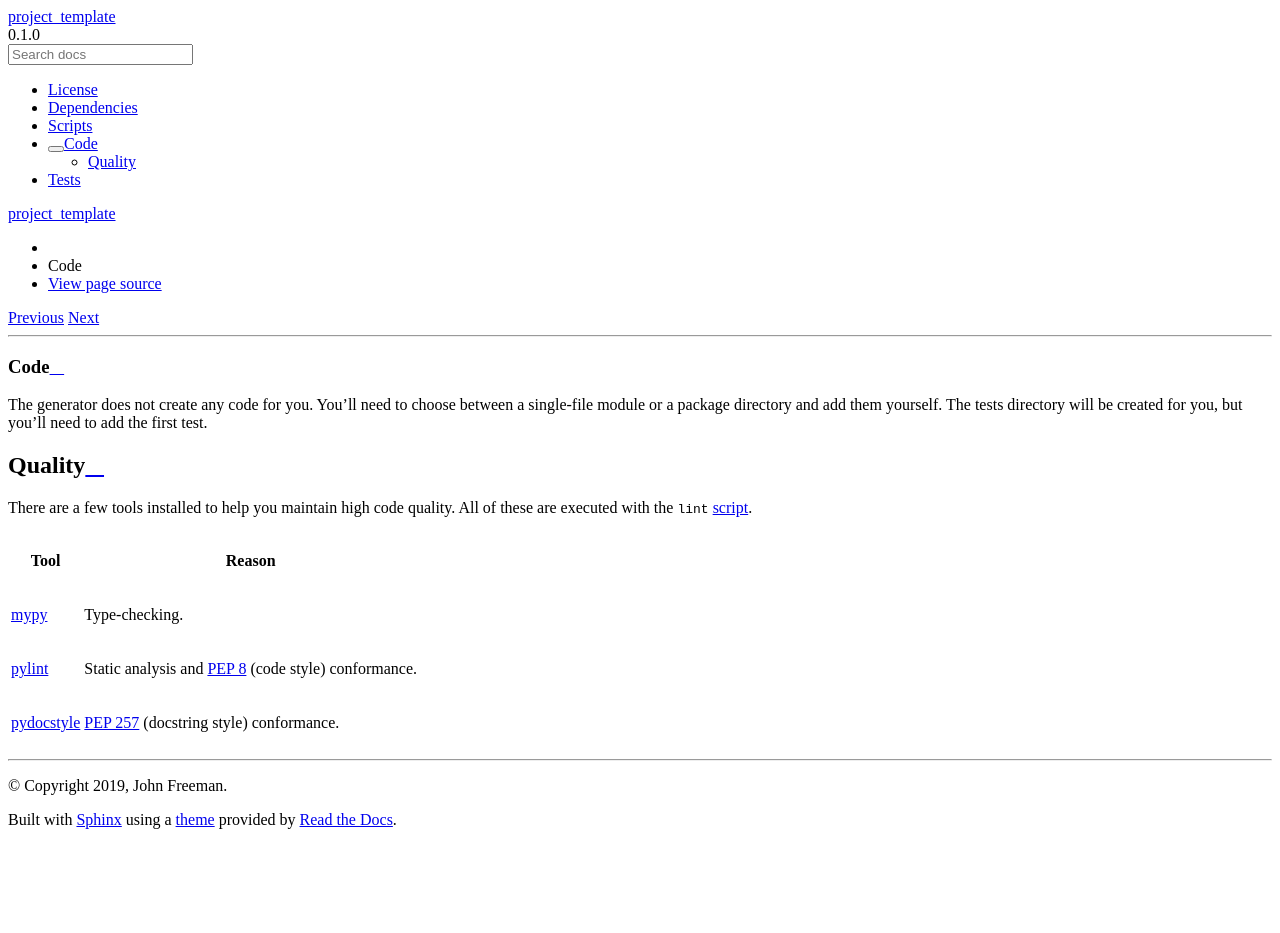
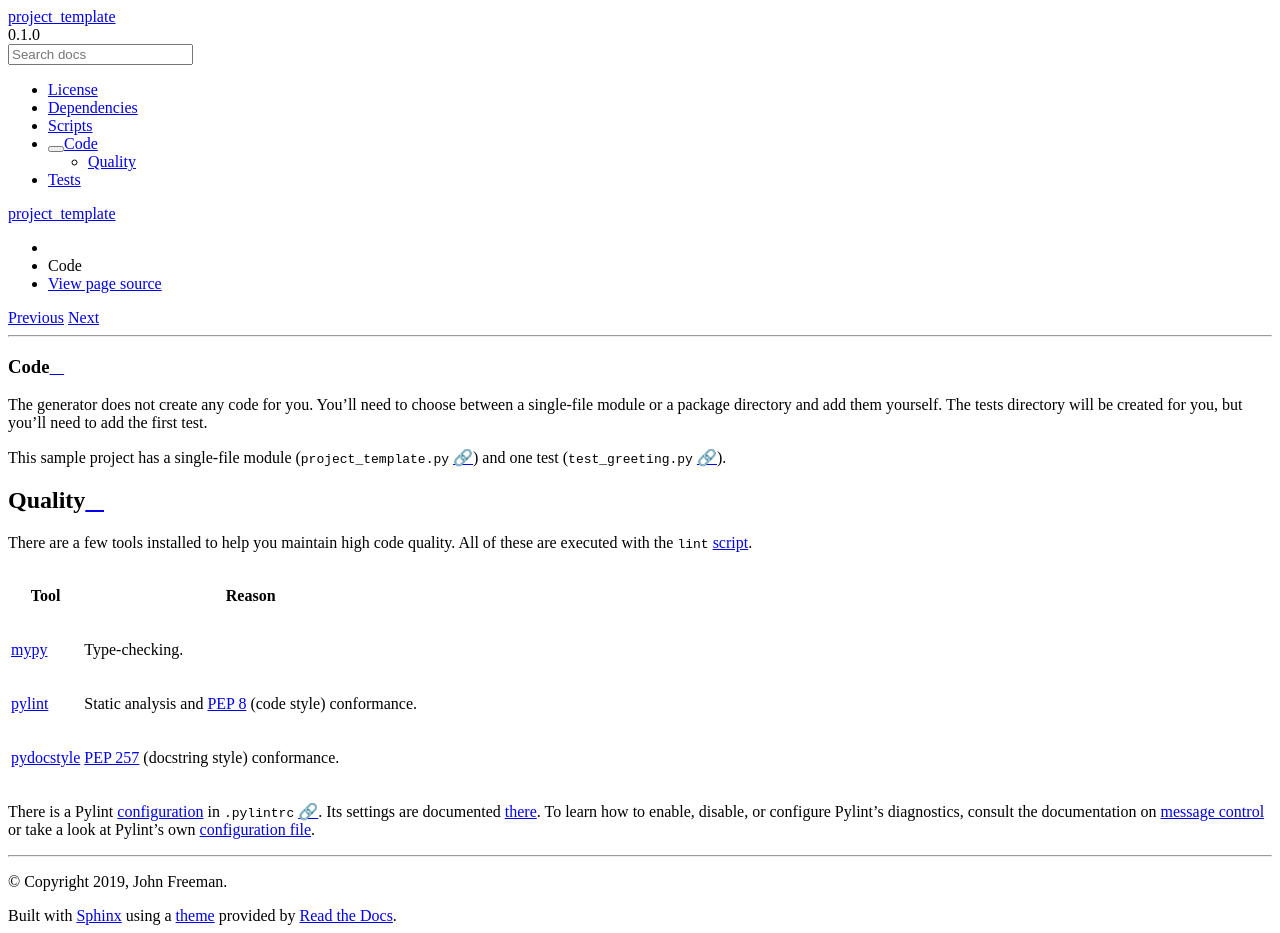
Before and after one commit to thejohnfreeman/project-template-python, a Sphinx documentation site: the page built from docs/code.rst, in a window 1280 px wide. Built offline with Sphinx 7.4.7 and the Read the Docs theme 2.0.0, drawn with Linux system fonts in a browser that asks for light colours; before the commit the page ends 900 px from its top, so only the background shows below that.

Commit message:
Finish documenting code quality

```diff
--- a/docs/code.rst
+++ b/docs/code.rst
@@ -5,6 +5,12 @@ Code
 The generator does not create any code for you. You'll need to choose between
 a single-file module or a package directory and add them yourself. The tests
 directory will be created for you, but you'll need to add the first test.
+
+This sample project has a single-file module (``project_template.py`` `🔗`__)
+and one test (``test_greeting.py`` `🔗`__).
+
+.. __: https://github.com/thejohnfreeman/project-template-python/blob/master/project_template.py
+.. __: https://github.com/thejohnfreeman/project-template-python/blob/master/tests/test_greeting.py
 
 
 .. _code_quality:
@@ -28,3 +34,14 @@ pydocstyle_ `PEP 257`_ (docstring style) conformance.
 .. _PEP 8: https://www.python.org/dev/peps/pep-0008/
 .. _PEP 257: https://www.python.org/dev/peps/pep-0257/
 .. _pydocstyle: https://github.com/PyCQA/pydocstyle
+
+There is a Pylint configuration_ in ``.pylintrc`` `🔗`__. Its settings are
+documented there_. To learn how to enable, disable, or configure Pylint's
+diagnostics, consult the documentation on `message control`_ or take a look at
+Pylint's own `configuration file`__.
+
+.. _configuration: http://pylint.pycqa.org/en/stable/user_guide/run.html#command-line-options
+.. __: https://github.com/thejohnfreeman/project-template-python/blob/master/.pylintrc
+.. _there: https://github.com/thejohnfreeman/project-template-python/blob/master/.pylintrc
+.. _message control: http://pylint.pycqa.org/en/stable/user_guide/message-control.html
+.. __: https://github.com/PyCQA/pylint/blob/master/pylintrc
```
